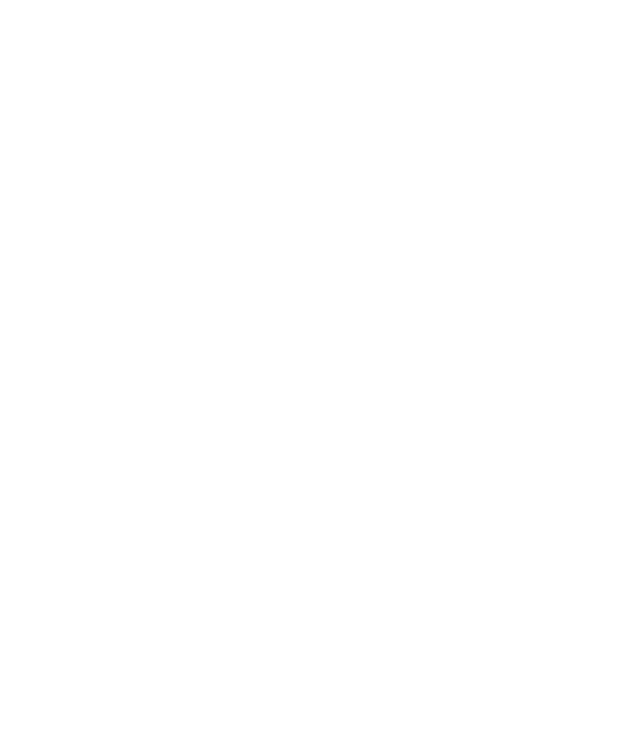
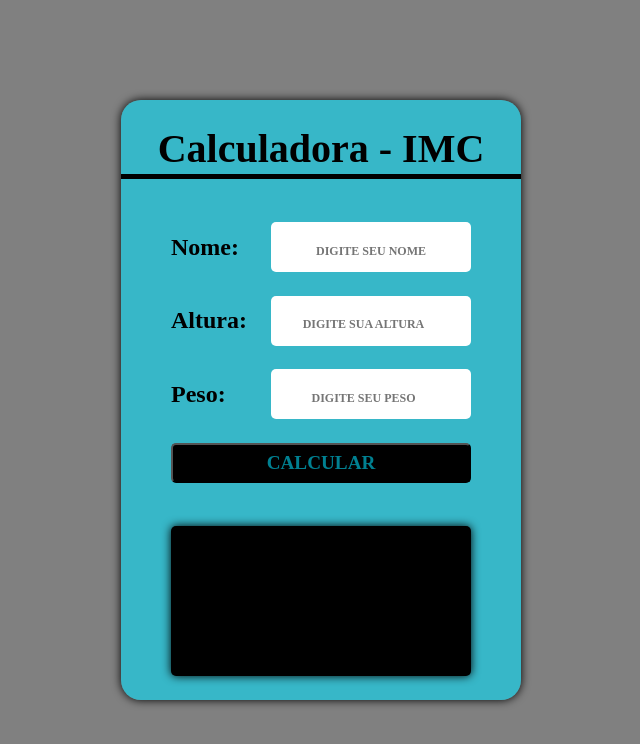
Before and after one commit to eduard0bp/calculadoraIMC.github.io, a plain HTML site: page index.html in a window 1280 px wide. Shown: the whole page, without its empty margins (319-959 px from the left). Drawn offline with Linux system fonts and the light colour scheme.

Commit message:
Primeira versão

```diff
--- a/assets/script.js
+++ b/assets/script.js
@@ -0,0 +1,33 @@
+const calcular = document.getElementById('calcular')
+
+function imc() {
+  const nome = document.getElementById('nome').value
+  const altura = document.getElementById('altura').value
+  const peso = document.getElementById('peso').value
+  const resultado = document.getElementById('resultado')
+
+  if (nome !== '' && altura !== '' && peso !== '') {
+    const valorIMC = peso / (altura * altura)
+
+    let classificacao = ''
+    if (valorIMC < 18.5) {
+      classificacao = 'Abaixo do peso.'
+    }  else if (valorIMC < 25) {
+      classificacao = 'Peso ideal (parabéns).'
+    } else if (valorIMC < 30) {
+      classificacao = 'Levemente acima do peso.'
+    } else if (valorIMC < 35) {
+      classificacao = 'Obesidade grau I.'
+    } else if (valorIMC < 40) {
+      classificacao = 'Obesidade grau II (severa).'
+    } else {
+      classificacao = 'Obesidade III (mórbida). Cuidado! Procure um médico.'
+    }
+
+    resultado.textContent = `Olá ${nome} seu IMC é ${valorIMC.toFixed(2)} e sua classificação é ${classificacao}`
+  } else {
+    resultado.textContent = 'Preencha todos os campos!'
+  }
+}
+
+calcular.addEventListener('click', imc)
--- a/assets/style.css
+++ b/assets/style.css
@@ -0,0 +1,100 @@
+* {
+  margin: 0;
+  padding: 0;
+}
+
+main{
+  background: gray;
+  display: flex;
+  width: 100vw;
+  height: 100vh;
+  justify-content: center;
+  align-items: center;
+
+}
+
+.container{
+  display: flex;
+  flex-direction: column;
+  background: rgba(0, 225, 255, 0.568);
+  width: 400px;
+  height: 600px;
+  align-items: center;
+  justify-content: space-evenly;
+  border-radius: 20px;
+  box-shadow: 0 0 10px black;
+}
+
+.title{
+  display: flex;
+  justify-content: center;
+  align-items: center;
+  width: 100%;
+  height: 50px;
+  font: bold 2.5rem serif;
+  border-bottom: solid 5px black;
+  margin-bottom: 20px;
+}
+
+.input {
+  display: flex;
+  width: 300px;
+  height: 50px;
+  justify-content: space-between;
+  align-items: center;
+}
+.input input {
+  width: 200px;
+  height: 50px;
+  border-radius: 5px;
+  border:none;
+  outline: 0;
+  font: bold 1.5rem serif;
+  text-align: center;
+}
+
+.input ::placeholder {
+  font-size: 12px;
+}
+
+.input label {
+  font: bold 1.5rem serif;
+}
+
+button{
+  width: 300px;
+  height: 40px;
+  font: bold 1.2rem serif;
+  background: #000;
+  color: rgba(0, 225, 255, 0.568);
+  outline: none;
+  border-radius: 5px;
+  cursor: pointer;
+  text-align: center;
+  display: flex;
+  align-items: center;
+  justify-content: center;
+}
+
+.result{
+  display: flex;
+  margin-top: 20px;
+  align-items: center;
+  text-align: center;
+  width: 300px;
+  height: 150px;
+  border-radius: 5px;
+  font: italic 1.5rem serif;
+  box-shadow: 0px 0px 10px black;
+  background: #000;
+  color: rgba(0, 225, 255, 0.568);
+  padding: 20px;
+  box-sizing: border-box;
+  user-select: none;
+}
+
+#resultado {
+  display: flex;
+  align-items: center;
+  justify-content: center;
+}
--- a/index.html
+++ b/index.html
@@ -5,13 +5,30 @@
     <meta http-equiv="X-UA-Compatible" content="IE=edge" />
     <meta name="viewport" content="width=device-width, initial-scale=1.0" />
 
-    <link rel="stylesheet" href="index.html" />
+    <link rel="stylesheet" href="assets/style.css" />
 
     <title>Calculadora de IMC</title>
   </head>
   <body>
-
-
+    <main>
+      <div class="container">
+        <div class="title">Calculadora - IMC</div>
+        <div class="input">
+          <label for="">Nome: </label>
+          <input type="text" id="nome" placeholder="DIGITE SEU NOME" />
+        </div>
+        <div class="input">
+          <label for="">Altura: </label>
+          <input type="number" id="altura" placeholder="DIGITE SUA ALTURA" />
+        </div>
+        <div class="input">
+          <label for="">Peso: </label>
+          <input type="number" id="peso" placeholder="DIGITE SEU PESO" />
+        </div>
+        <button id="calcular">CALCULAR</button>
+        <div class="result" id="resultado"></div>
+      </div>
+    </main>
     <script src="assets/script.js"></script>
   </body>
 </html>
```
